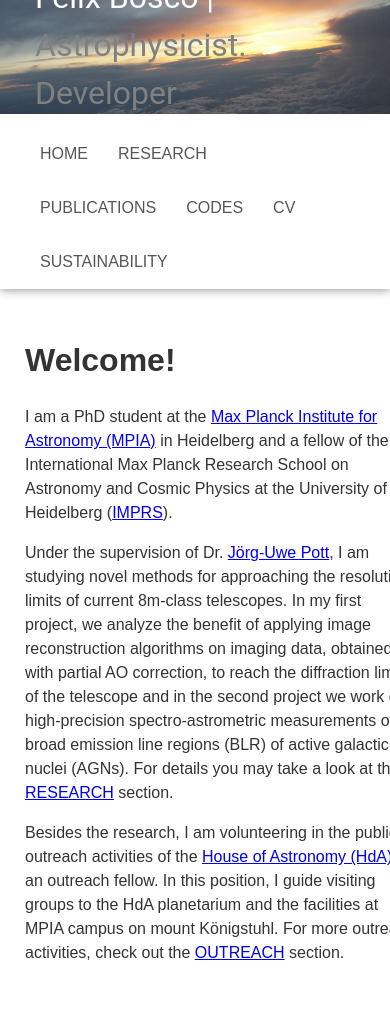
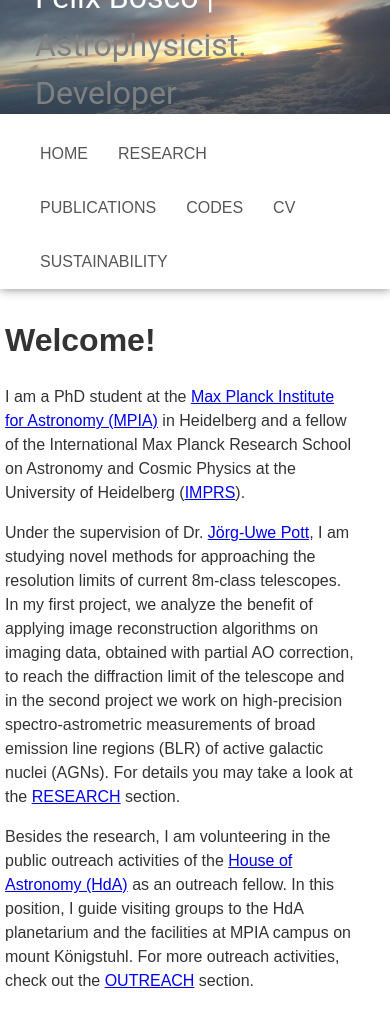
Before and after one commit to felixbosco/felixbosco.github.io, a Jekyll site: the page built from index.html, in a window 390 px wide. Built offline with Jekyll 4.4.1, drawn with Linux system fonts in a browser that asks for light colours.

Commit message:
Redefine parameters for responsive page width

```diff
--- a/assets/css/style.css
+++ b/assets/css/style.css
@@ -100,8 +100,9 @@ main {
   }
 
   main {
-    width: 100%;
+    width: 90%;
     margin: 0;
+    padding: 5px;
   }
 }
 
```
